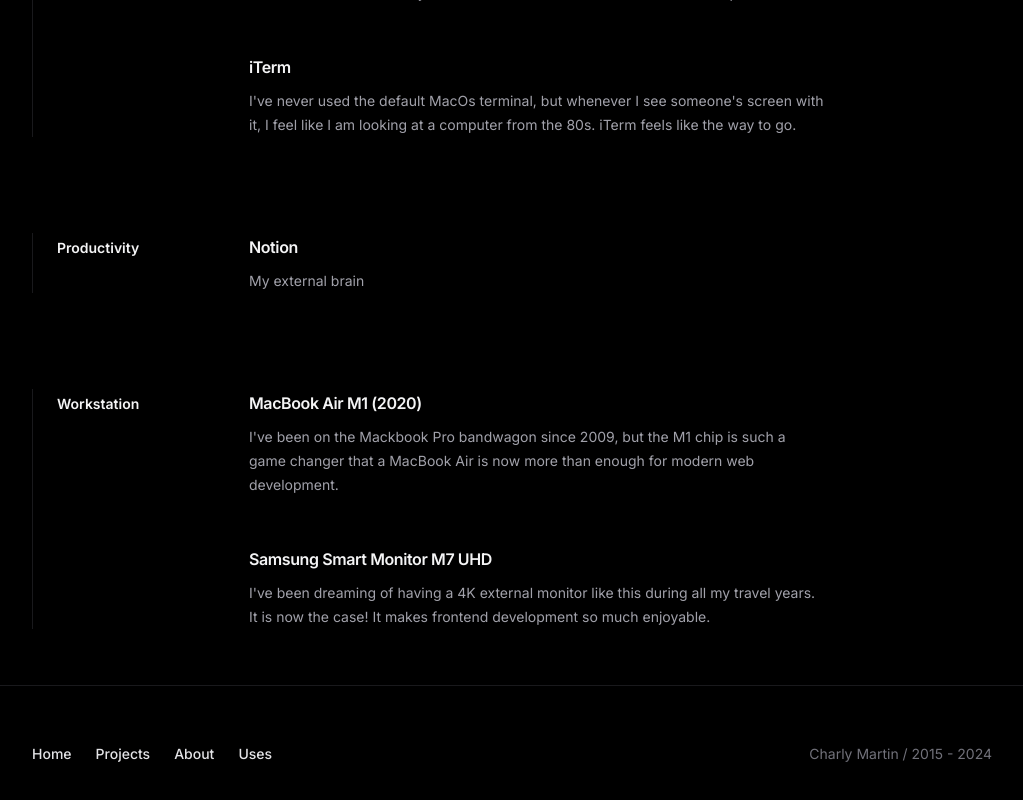
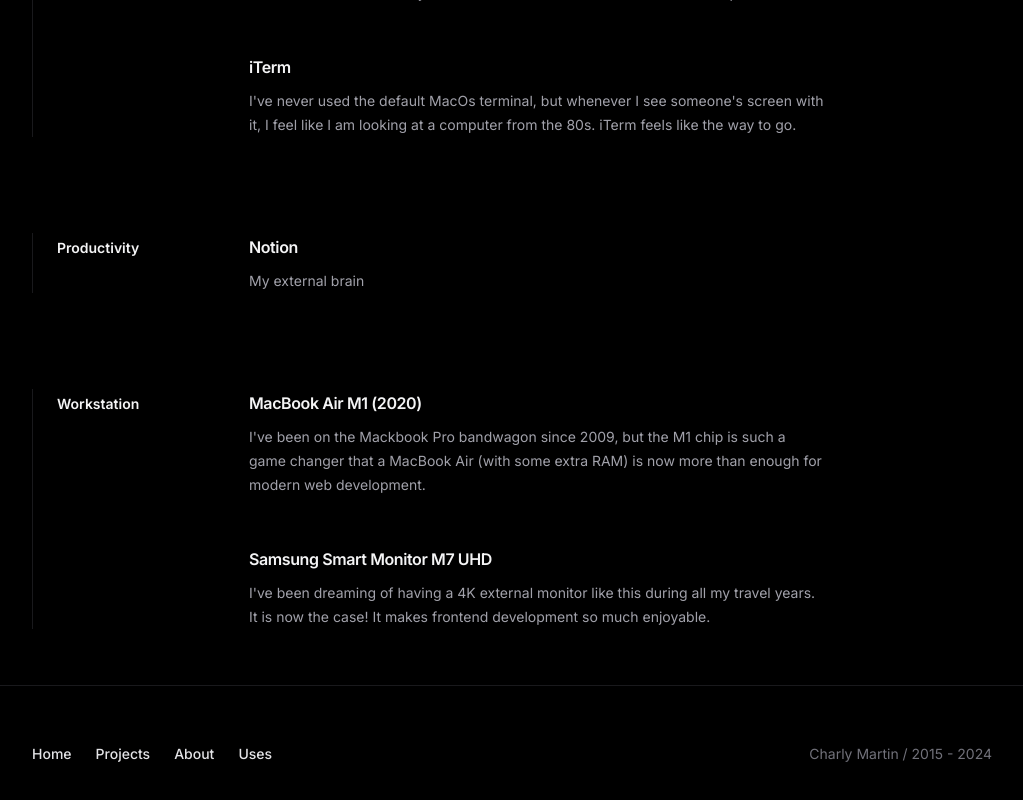
Before and after one commit to CharlyMartin/portfolio, a Next.js app: page /uses in a window 1280 px wide. Shown: the part 7339-8139 px from the top of the page, without its empty margins (128-1151 px from the left). Built offline with nearby package versions, Linux system fonts and the light colour scheme.

Commit message:
Update Uses

```diff
--- a/src/data/uses.ts
+++ b/src/data/uses.ts
@@ -70,7 +70,7 @@
     oneLiner:
       "MacBook Air combined with the M1 chip. An incredibly portable laptop.",
     description:
-      "I've been on the Mackbook Pro bandwagon since 2009, but the M1 chip is such a game changer that a MacBook Air is now more than enough for modern web development.",
+      "I've been on the Mackbook Pro bandwagon since 2009, but the M1 chip is such a game changer that a MacBook Air (with some extra RAM) is now more than enough for modern web development.",
     url: "https://www.apple.com/macbook-air/",
     type: "workspace",
   },
```
